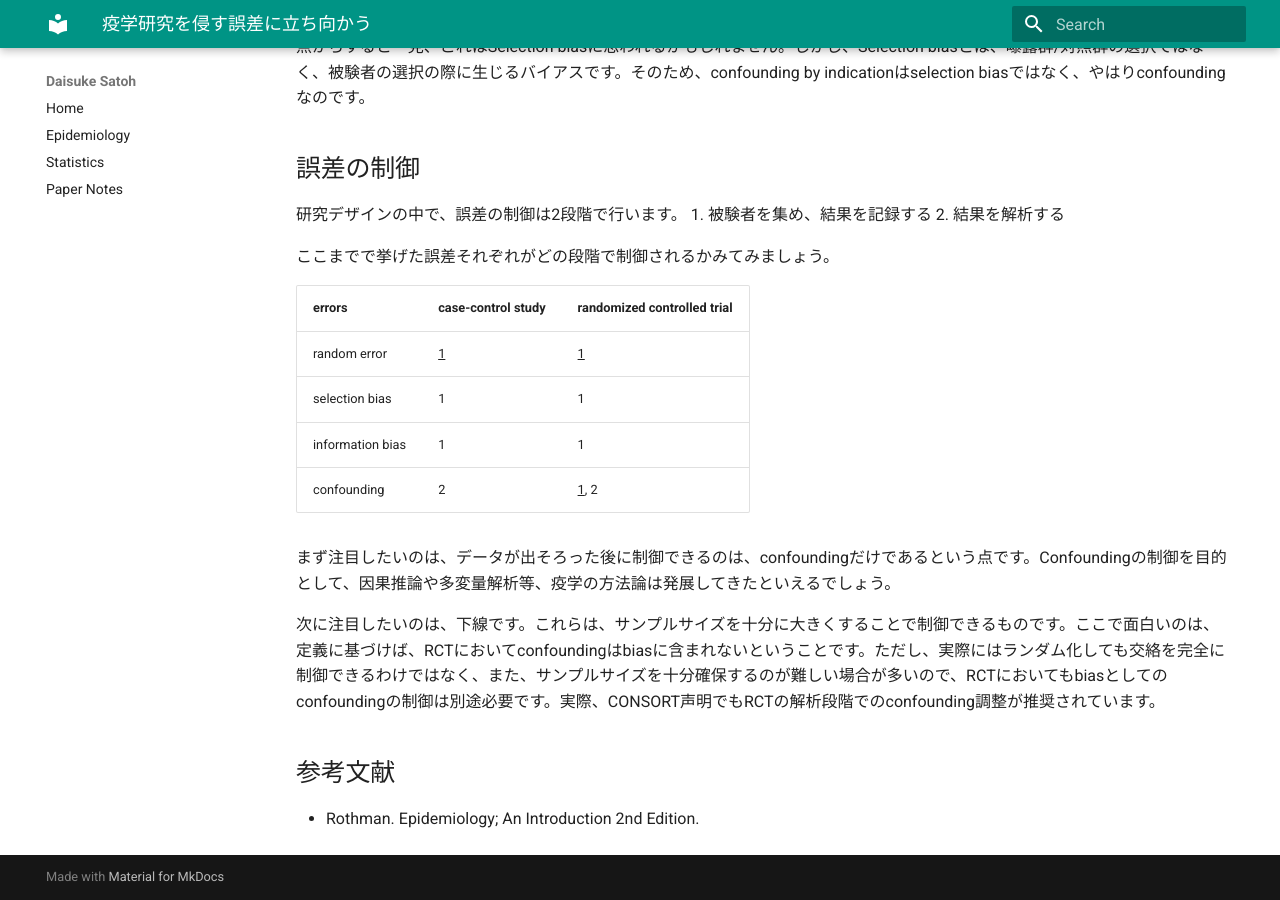
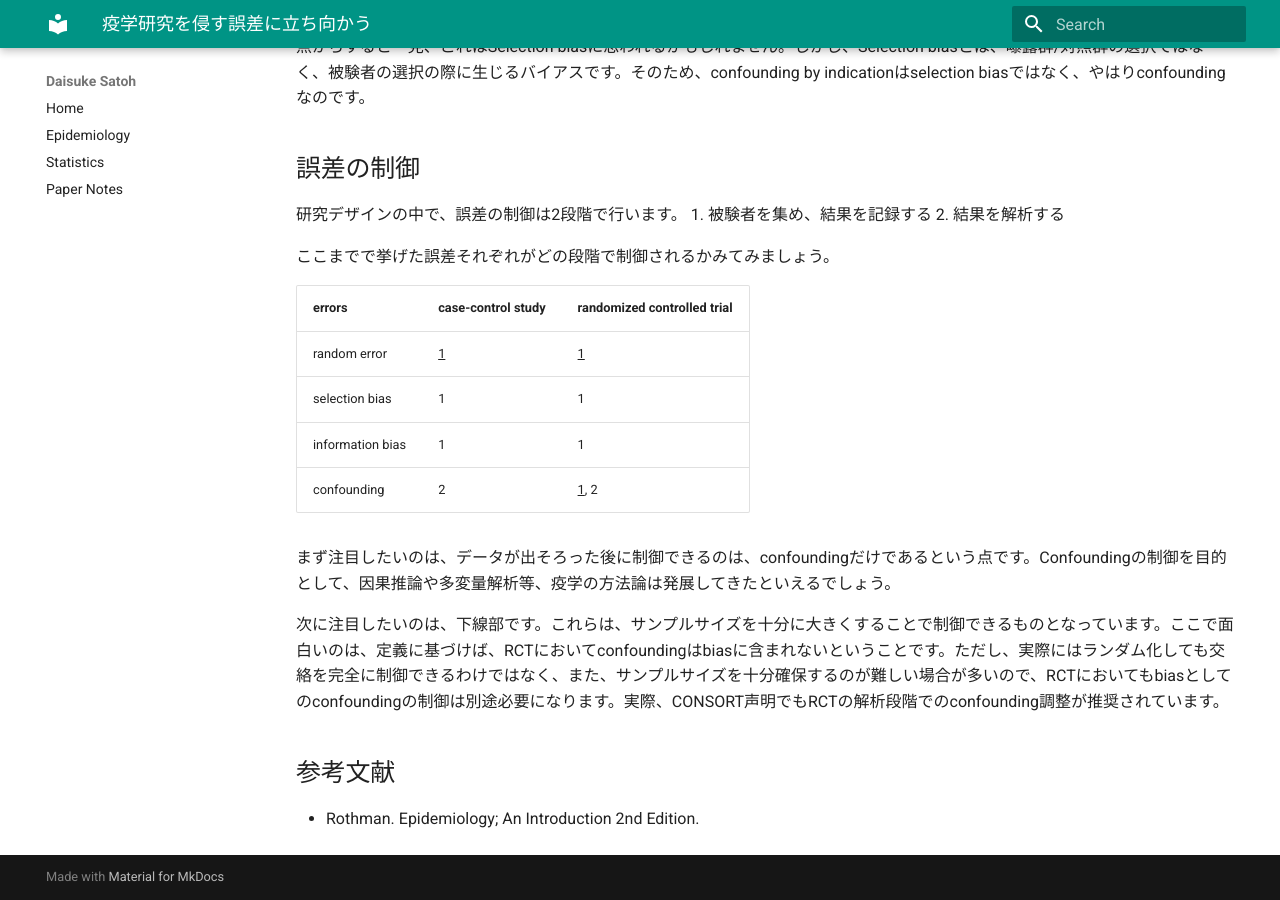
Before and after one commit to dsatoh20/dsatoh20.github.io, an MkDocs documentation site: the page built from docs/epidemiology/2026-05-31_error.md, in a window 1280 px wide and 900 px high, scrolled down 770 px. Built offline with MkDocs 1.6.1 and Material for MkDocs 9.7.7, drawn with Linux system fonts in a browser that asks for light colours.

Commit message:
sync: update from career repo

```diff
--- a/docs/epidemiology/2026-05-31_error.md
+++ b/docs/epidemiology/2026-05-31_error.md
@@ -36,7 +36,7 @@ confounding by indicationは、新薬の効果を測る観察研究において
 
 まず注目したいのは、データが出そろった後に制御できるのは、confoundingだけであるという点です。Confoundingの制御を目的として、因果推論や多変量解析等、疫学の方法論は発展してきたといえるでしょう。
 
-次に注目したいのは、下線です。これらは、サンプルサイズを十分に大きくすることで制御できるものです。ここで面白いのは、定義に基づけば、RCTにおいてconfoundingはbiasに含まれないということです。ただし、実際にはランダム化しても交絡を完全に制御できるわけではなく、また、サンプルサイズを十分確保するのが難しい場合が多いので、RCTにおいてもbiasとしてのconfoundingの制御は別途必要です。実際、CONSORT声明でもRCTの解析段階でのconfounding調整が推奨されています。
+次に注目したいのは、下線部です。これらは、サンプルサイズを十分に大きくすることで制御できるものとなっています。ここで面白いのは、定義に基づけば、RCTにおいてconfoundingはbiasに含まれないということです。ただし、実際にはランダム化しても交絡を完全に制御できるわけではなく、また、サンプルサイズを十分確保するのが難しい場合が多いので、RCTにおいてもbiasとしてのconfoundingの制御は別途必要になります。実際、CONSORT声明でもRCTの解析段階でのconfounding調整が推奨されています。
 
 ## 参考文献
 - Rothman. Epidemiology; An Introduction 2nd Edition.
```
